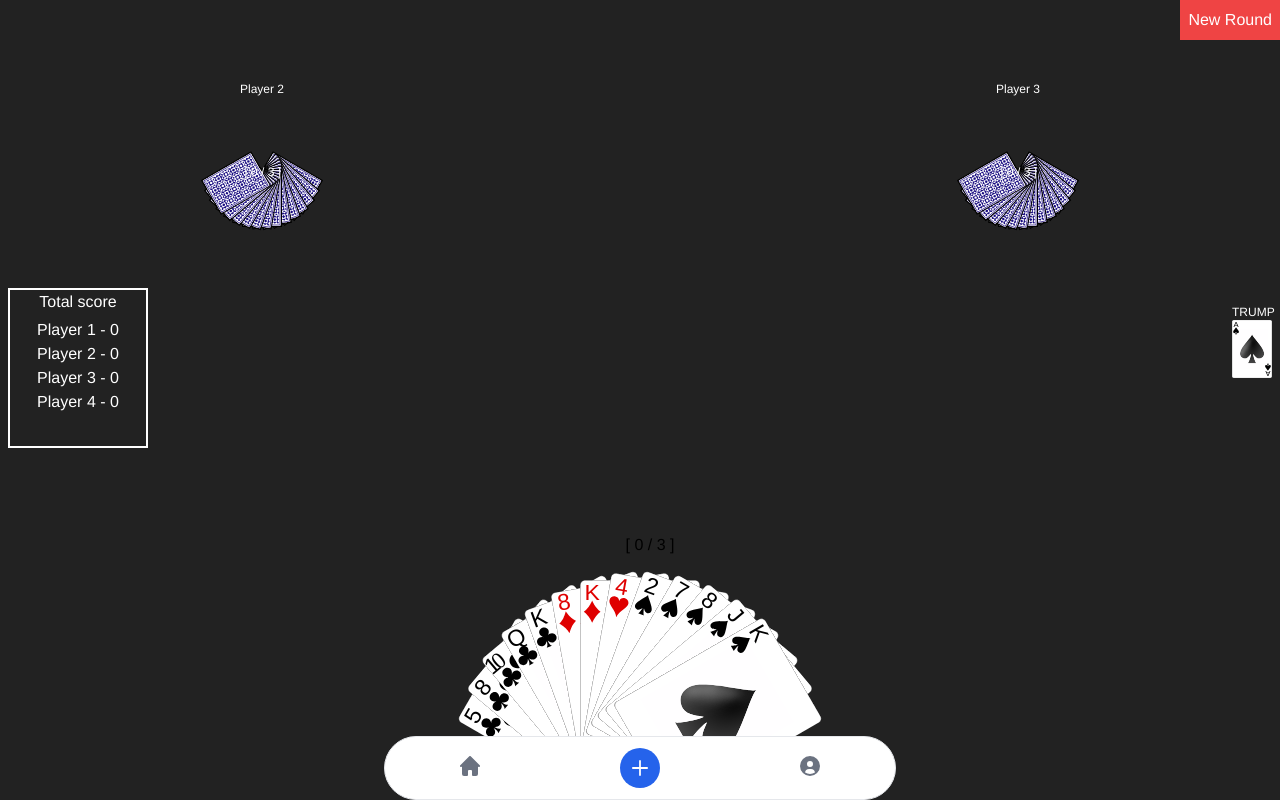
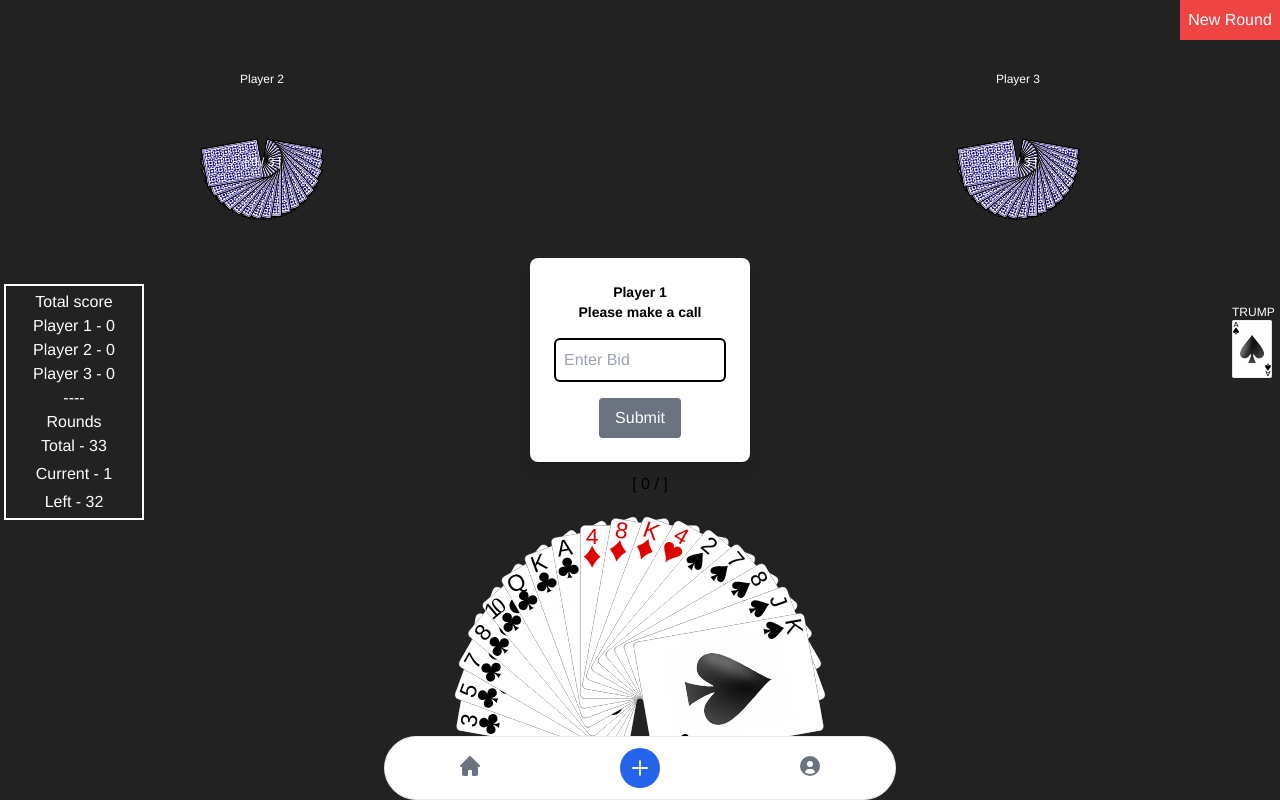
Before and after one commit to shivambaku/cards, a Vue app in the folder frontend/: page /desk/3_p in a window 1280 px wide. Built offline with nearby package versions, Linux system fonts and the light colour scheme; some icons are missing; what @tanstack/vue-query would draw is missing.

Commit message:
feat: gamelogic-bids

```diff
--- /dev/null
+++ b/frontend/src/components/BidModal.vue
@@ -0,0 +1,68 @@
+<script lang="ts">
+import { transformWithEsbuild } from 'vite';
+import { defineComponent } from 'vue';
+
+export default defineComponent({
+
+  props: {
+    min: Number,
+    max: Number,
+    name: String,
+    bid: Number,
+  },
+  emits: ['close'],
+  data() {
+    return {
+      inputValue: null as number | null,
+      color: 'bg-white',
+      openClose: 'hidden',
+    };
+  },
+  methods: {
+    closeModal() {
+      this.$emit('close');
+    },
+    openAlert() {
+      this.openClose = 'hidden';
+      if (this.max !== undefined && this.inputValue !== null) {
+        if (this.max < this.inputValue)
+          this.inputValue = this.max;
+      }
+      this.color = 'bg-white';
+    },
+    submit() {
+      if (this.inputValue === null) {
+        this.color = 'bg-red-200';
+        this.openClose = 'show';
+      }
+      else {
+        this.closeModal();
+        console.log(this.name);
+        console.log(this.inputValue);
+        return this.inputValue;
+      }
+    },
+
+  },
+
+});
+</script>
+
+<template>
+  <div class="fixed inset-0  z-50 flex items-center justify-center">
+    <div class="mb-20 w-[220px] rounded-lg bg-white p-6 shadow-lg">
+      <p class="mb-4 text-center text-sm font-semibold">
+        {{ name }} <br> Please make a call
+      </p>
+      <p :class="openClose">
+        Cant be null
+      </p>
+      <input v-model="inputValue" :class="color" class=" mb-4  w-full rounded-md  border-2 border-black p-2" placeholder="Enter Bid" type="number" :min="min" :max="max" @input="openAlert">
+      <div class="flex justify-center">
+        <button class="rounded bg-gray-500 px-4 py-2 text-white hover:bg-green-600" @click="submit">
+          Submit
+        </button>
+      </div>
+    </div>
+  </div>
+</template>
--- a/frontend/src/pages/desk/3_p.vue
+++ b/frontend/src/pages/desk/3_p.vue
@@ -1,12 +1,18 @@
 <script setup lang="ts">
-import { computed, onBeforeMount } from 'vue';
+import { computed, onBeforeMount, ref } from 'vue';
 import { Icon } from '@iconify/vue';
 import Card from '@/components/Card.vue';
 import Player from '@/components/Player.vue';
+import BidModal from '@/components/BidModal.vue';
 import { useJudgementGame } from '@/composables/useJudgementGame';
 
-const { gameState, currentRound, dealCards, finishRound } = useJudgementGame(4);
+const { gameState, currentRound, dealCards, finishRound, totalRounds, roundsPlayed } = useJudgementGame(3);
 // Change player count
+
+const showModal = ref(true);
+function closeModal() {
+  showModal.value = false;
+}
 
 onBeforeMount(() => {
   dealCards();
@@ -25,10 +31,6 @@ const newRoundButtonClass = computed(() => {
   return gameState.value.gameFinished ? 'bg-gray-500' : 'bg-red-500';
 });
 
-// const setBid = computed(() => {
-
-// });
-
 function newRound() {
   finishRound();
   dealCards();
@@ -37,25 +39,31 @@ function newRound() {
 
 <template>
   <div class="flex h-screen w-screen items-end overflow-hidden">
-    <div class="relative flex h-1/3 w-full items-center justify-center">
+    <BidModal v-if="showModal" :min="0" :max="8" :name="gameState.players[0].name" @close="closeModal" />
+    <div class="relative mb-12 flex h-[35%] w-full items-center justify-center">
       <div class="absolute top-0 z-50 flex items-center  justify-between">
         <Icon :class="currentRound.currentCallPlayer.id === gameState.players[0].id ? 'text-green-500' : 'text-black'" icon="ic:twotone-circle" />
         <p class=" pl-1">
-          [ 0 / 3 ]
+          [ 0 / {{ BidModal.inputValue }} ]
         </p>
       </div>
-      <Card v-for="(card, index) in currentRound.hands[0].cards" :key="card.img" player="main" :card="card" class="absolute  origin-bottom " :class="[calculateRotationClass(0, index), calculateTranslationClass(0, index)]" />
+      <Card v-for="(card, index) in currentRound.hands[0].cards" :key="card.img" player="main" :card="card" class="absolute origin-bottom" :class="[calculateRotationClass(0, index), calculateTranslationClass(0, index)]" />
     </div>
-    <div class="fixed  left-[8%]  top-[100px] flex h-28 w-1/4 rotate-180 items-center justify-center">
+    <div class="fixed  left-[8%]  top-[90px] flex h-28 w-1/4 rotate-180 items-center justify-center">
       <Player :id="gameState.players[1].id" :turn="currentRound.currentCallPlayer.id === gameState.players[1].id ? 'text-green-500' : 'text-black'" name="Player 2" :tricks="0" :bid="3" :score="120" class="rotate-180" />
       <Card v-for="(card, index) in currentRound.hands[1].cards" :key="card.img" player="other" :card="card" class="absolute -top-4 h-[60px] w-[40px] origin-bottom" :class="calculateRotationClass(1, index)" />
     </div>
-    <div class="fixed right-[8%] top-[100px] flex  h-28 w-1/4 rotate-180 items-center justify-center">
+    <div class="fixed right-[8%] top-[90px] flex  h-28 w-1/4 rotate-180 items-center justify-center">
       <Player :id="gameState.players[2].id" :turn="currentRound.currentCallPlayer.id === gameState.players[2].id ? 'text-green-500' : 'text-black'" name="Player 3" :tricks="0" :bid="3" :score="120" class="rotate-180" />
       <Card v-for="(card, index) in currentRound.hands[2].cards" :key="card.img" player="other" :card="card" class="absolute -top-4 h-[60px] w-[40px] origin-bottom" :class="calculateRotationClass(1, index)" />
     </div>
-    <button :disabled="gameState.gameFinished" class="fixed right-0 top-0 p-2 text-white" :class="newRoundButtonClass" @click="newRound">
-      New Round
+    <button :disabled="gameState.gameFinished" class="fixed right-0 top-0 h-[40px] w-[100px] p-2 text-white" :class="newRoundButtonClass" @click="newRound">
+      <p v-if=" totalRounds - roundsPlayed > 0">
+        New Round
+      </p>
+      <p v-if=" totalRounds - roundsPlayed === 0">
+        Finish
+      </p>
     </button>
     <div class="fixed right-0 top-[37%]  m-2 h-[80px] w-[40px] flex-row items-center justify-center">
       <p class=" text-center text-xs text-white">
@@ -63,15 +71,30 @@ function newRound() {
       </p>
       <img :src="`/src/assets/cards/${currentRound.currentTrump}.svg`" alt="" class="max-h-full max-w-full">
     </div>
-    <div class="fixed left-0 top-[35%]  m-2  h-[120px] w-[80px] flex-row items-center justify-center border-2 border-white sm:h-[160px] sm:w-[140px]">
-      <p class=" mb-1 text-center text-[12px]  text-white sm:text-[16px]">
+    <div class="fixed left-0 top-[35%] m-1 flex-row items-center justify-center border-2  border-white  p-1 text-center text-[12px] text-white sm:w-[140px] sm:text-[16px]">
+      <p class=" ">
         Total score
       </p>
-      <ul class=" text-center text-[12px]  text-white sm:text-[16px]">
+      <ul class=" ">
         <li v-for="playerScore in gameState.players" :key="playerScore.id">
           {{ playerScore.name }} - {{ playerScore.score }}
         </li>
       </ul>
+      <p class=" ">
+        ----
+      </p>
+      <p class=" ">
+        Rounds
+      </p>
+      <p class="mb-1">
+        Total - {{ totalRounds }}
+      </p>
+      <p class="mb-1">
+        Current  - {{ totalRounds - (totalRounds - roundsPlayed) }}
+      </p>
+      <p class="">
+        Left - {{ totalRounds - roundsPlayed }}
+      </p>
     </div>
   </div>
 </template>
--- a/frontend/src/pages/desk/4_p.vue
+++ b/frontend/src/pages/desk/4_p.vue
@@ -1,12 +1,18 @@
 <script setup lang="ts">
-import { computed, onBeforeMount } from 'vue';
+import { computed, onBeforeMount, ref } from 'vue';
 import { Icon } from '@iconify/vue';
 import Card from '@/components/Card.vue';
 import Player from '@/components/Player.vue';
+import BidModal from '@/components/BidModal.vue';
 import { useJudgementGame } from '@/composables/useJudgementGame';
 
-const { gameState, currentRound, dealCards, finishRound } = useJudgementGame(4);
+const { gameState, currentRound, dealCards, finishRound, totalRounds, roundsPlayed } = useJudgementGame(4);
 // Change player count
+
+const showModal = ref(true);
+function closeModal() {
+  showModal.value = false;
+}
 
 onBeforeMount(() => {
   dealCards();
@@ -38,6 +44,7 @@ function newRound() {
 <template>
   <div class="flex h-screen w-screen items-end overflow-hidden">
     <div class="relative flex h-1/3 w-full items-center justify-center">
+      <BidModal v-if="showModal" :min="0" :max="8" :name="gameState.players[0].name" @close="closeModal" />
       <div class="absolute top-0 z-50 flex items-center  justify-between">
         <Icon :class="currentRound.currentCallPlayer.id === gameState.players[0].id ? 'text-green-500' : 'text-black'" icon="ic:twotone-circle" />
         <p class=" pl-1">
@@ -58,24 +65,44 @@ function newRound() {
       <Player :id="gameState.players[3].id" :turn="currentRound.currentCallPlayer.id === gameState.players[3].id ? 'text-green-500' : 'text-black'" name="Player 4" :tricks="0" :bid="3" :score="120" class="rotate-180" />
       <Card v-for="(card, index) in currentRound.hands[3].cards" :key="card.img" player="other" :card="card " class="absolute -top-4 h-[60px] w-[40px] origin-bottom" :class="calculateRotationClass(1, index)" />
     </div>
-    <button :disabled="gameState.gameFinished" class="fixed right-0 top-0 p-2 text-white" :class="newRoundButtonClass" @click="newRound">
-      New Round
+    <button :disabled="gameState.gameFinished" class="fixed right-0 top-0 h-[40px] w-[100px] p-2 text-white" :class="newRoundButtonClass" @click="newRound">
+      <p v-if=" totalRounds - roundsPlayed > 0">
+        New Round
+      </p>
+      <p v-if=" totalRounds - roundsPlayed === 0">
+        Finish
+      </p>
     </button>
-    <div class="fixed right-0 top-[37%]  m-2 h-[80px] w-[40px] flex-row items-center justify-center">
+    <div class="fixed right-0 top-[37%] m-1 h-[80px] w-[40px] flex-row items-center justify-center p-1">
       <p class=" text-center text-xs text-white">
         TRUMP
       </p>
       <img :src="`/src/assets/cards/${currentRound.currentTrump}.svg`" alt="" class="max-h-full max-w-full">
     </div>
-    <div class="fixed left-0 top-[35%]  m-2  h-[120px] w-[80px] flex-row items-center justify-center border-2 border-white sm:h-[160px] sm:w-[140px]">
-      <p class=" mb-1 text-center text-[12px]  text-white sm:text-[16px]">
+    <div class="fixed left-0 top-[35%]  m-2 flex-row items-center justify-center  border-2  border-white text-center text-[12px] text-white sm:w-[140px] sm:text-[16px]">
+      <p class=" ">
         Total score
       </p>
-      <ul class=" text-center text-[12px]  text-white sm:text-[16px]">
+      <ul class=" ">
         <li v-for="playerScore in gameState.players" :key="playerScore.id">
           {{ playerScore.name }} - {{ playerScore.score }}
         </li>
       </ul>
+      <p class=" ">
+        ----
+      </p>
+      <p class=" ">
+        Rounds
+      </p>
+      <p class="mb-1">
+        Total - {{ totalRounds }}
+      </p>
+      <p class="mb-1">
+        Current  - {{ totalRounds - (totalRounds - roundsPlayed) }}
+      </p>
+      <p class="">
+        Left - {{ totalRounds - roundsPlayed }}
+      </p>
     </div>
   </div>
 </template>
--- a/frontend/src/pages/desk/5_p.vue
+++ b/frontend/src/pages/desk/5_p.vue
@@ -1,12 +1,17 @@
 <script setup lang="ts">
-import { computed, onBeforeMount } from 'vue';
+import { computed, onBeforeMount, ref, toValue } from 'vue';
 import { Icon } from '@iconify/vue';
 import Card from '@/components/Card.vue';
 import Player from '@/components/Player.vue';
+import BidModal from '@/components/BidModal.vue';
 import { useJudgementGame } from '@/composables/useJudgementGame';
 
-const { gameState, currentRound, dealCards, finishRound } = useJudgementGame(5);
+const { gameState, currentRound, dealCards, finishRound, totalRounds, roundsPlayed, makeCall } = useJudgementGame(5);
 // Change player count
+const showModal = ref(true);
+function closeModal() {
+  showModal.value = false;
+}
 
 onBeforeMount(() => {
   dealCards();
@@ -25,11 +30,8 @@ const newRoundButtonClass = computed(() => {
   return gameState.value.gameFinished ? 'bg-gray-500' : 'bg-red-500';
 });
 
-// const setBid = computed(() => {
-
-// });
-
 function newRound() {
+  showModal.value = true;
   finishRound();
   dealCards();
 }
@@ -37,11 +39,14 @@ function newRound() {
 
 <template>
   <div class="flex h-screen w-screen items-end overflow-hidden">
+    <div v-for="(players, index) in gameState.players" :key="players.id">
+      <BidModal v-if="showModal && currentRound.currentCallPlayer.id === gameState.players[index].id" :min="0" :max="currentRound.currentCardCount" :name="gameState.players[index].name" @close="closeModal" />
+    </div>
     <div class="relative flex h-1/3 w-full items-center justify-center">
-      <div class="absolute top-0 z-50 flex items-center  justify-between">
+      <div class="absolute top-0 z-50 flex items-center  justify-between  text-white">
         <Icon :class="currentRound.currentCallPlayer.id === gameState.players[0].id ? 'text-green-500' : 'text-black'" icon="ic:twotone-circle" />
         <p class=" pl-1">
-          [ 0 / 3 ]
+          [ 0 / 0]
         </p>
       </div>
       <Card v-for="(card, index) in currentRound.hands[0].cards" :key="card.img" player="main" :card="card" class="absolute  origin-bottom " :class="[calculateRotationClass(0, index), calculateTranslationClass(0, index)]" />
@@ -62,24 +67,44 @@ function newRound() {
       <Player :id="gameState.players[4].id" :turn="currentRound.currentCallPlayer.id === gameState.players[4].id ? 'text-green-500' : 'text-black'" name="Player 5" :tricks="0" :bid="3" :score="120" class="rotate-180" />
       <Card v-for="(card, index) in currentRound.hands[4].cards" :key="card.img" player="other" :card="card" class="absolute -top-4 h-[60px] w-[40px] origin-bottom" :class="calculateRotationClass(1, index)" />
     </div>
-    <button :disabled="gameState.gameFinished" class="fixed right-0 top-0 p-2 text-white" :class="newRoundButtonClass" @click="newRound">
-      New Round
+    <button :disabled="gameState.gameFinished" class="fixed right-0 top-0 h-[40px] w-[100px] p-2 text-white" :class="newRoundButtonClass" @click="newRound">
+      <p v-if=" totalRounds - roundsPlayed > 0">
+        New Round
+      </p>
+      <p v-if=" totalRounds - roundsPlayed === 0">
+        Finish
+      </p>
     </button>
-    <div class="fixed right-0 top-[37%]  m-2 h-[80px] w-[40px] flex-row items-center justify-center">
-      <p class=" text-center text-xs text-white">
+    <div class="fixed right-0 top-[37%]  m-1 h-[80px] w-[40px] flex-row items-center justify-center p-1  text-center text-xs text-white">
+      <p class="  ">
         TRUMP
       </p>
       <img :src="`/src/assets/cards/${currentRound.currentTrump}.svg`" alt="" class="max-h-full max-w-full">
     </div>
-    <div class="fixed left-0 top-[35%]  m-2  h-[120px] w-[80px] flex-row items-center justify-center border-2 border-white sm:h-[160px] sm:w-[140px]">
-      <p class=" mb-1 text-center text-[12px]  text-white sm:text-[16px]">
+    <div class="fixed left-0 top-[35%]  m-2 flex-row items-center justify-center  border-2  border-white text-center text-[12px] text-white sm:w-[140px] sm:text-[16px]">
+      <p class=" ">
         Total score
       </p>
-      <ul class=" text-center text-[12px]  text-white sm:text-[16px]">
+      <ul class=" ">
         <li v-for="playerScore in gameState.players" :key="playerScore.id">
           {{ playerScore.name }} - {{ playerScore.score }}
         </li>
       </ul>
+      <p class=" ">
+        ----
+      </p>
+      <p class=" ">
+        Rounds
+      </p>
+      <p class="mb-1">
+        Total - {{ totalRounds }}
+      </p>
+      <p class="mb-1">
+        Current  - {{ totalRounds - (totalRounds - roundsPlayed) }}
+      </p>
+      <p class="">
+        Left - {{ totalRounds - roundsPlayed }}
+      </p>
     </div>
   </div>
 </template>
```
